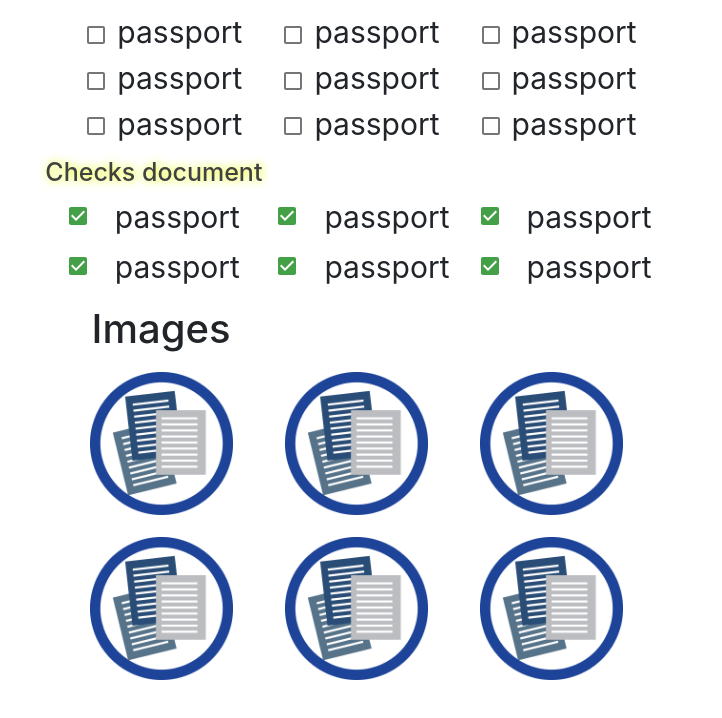
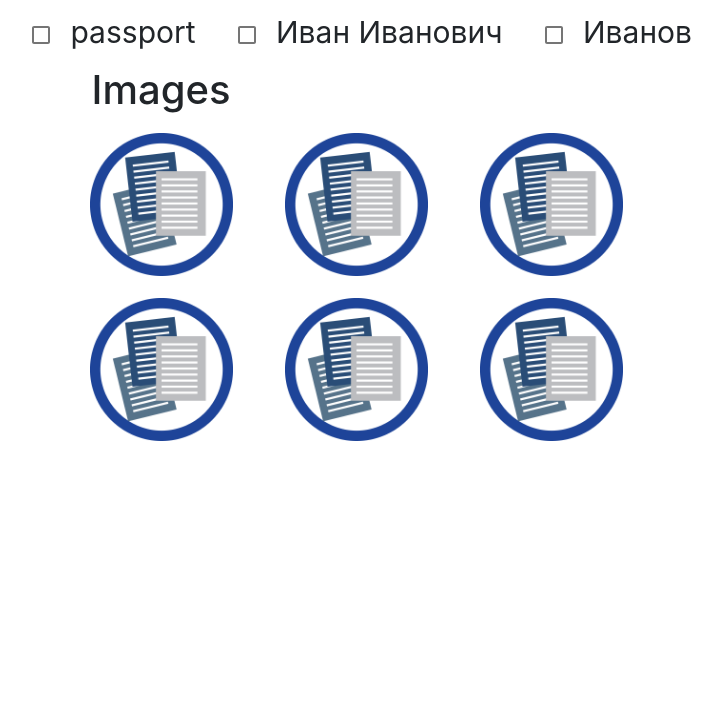
Before and after one commit to AleksandraMakhmutova/mobile_app_react, a React (Create React App) app in the folder client/: page /info/1 in a window 1280 px wide. Shown: the top 718 px of the page, without its empty margins (284-1006 px from the left). Built offline with nearby package versions, Linux system fonts and the light colour scheme.

Commit message:
add information in docList

```diff
--- a/client/src/App.js
+++ b/client/src/App.js
@@ -4,13 +4,13 @@ import MainPage from './Components/MainPage';
 import {BrowserRouter, Route, Switch} from 'react-router-dom'
 import InfoPage from './Components/InfoPage';
 
-
 function App() {
   return (
     <BrowserRouter>
 			<Switch>
 				<Route exact path="/" component={MainPage}/>
-				<Route exact path="/info/:id" component={InfoPage}/>
+<Route exact path="/info/:id" component={InfoPage}/>
+
 			</Switch>
 		</BrowserRouter>
   );
--- a/client/src/Components/InfoPage/InfoBox/index.js
+++ b/client/src/Components/InfoPage/InfoBox/index.js
@@ -3,62 +3,18 @@ import Checkbox from '@material-ui/core/Checkbox';
 import style from './style.module.css'
 
 function InfoBox({infoCard}) {
-
-const [checked, setChecked] = useState([
-		{ name: 'one',
-			id:1,
-			status:false,
-		},
-	  { name: 'two',
-	  	id:2,
-	  	status:false,
-  	},
-	{name: "three",
-		id:3,
-		status:false,
-	},
-	{name:'four',
-		id:4,
-		status:false,
-	},
-	{name:'five',
-		id:5,
-		status:false,
-	},
-  {	name: 'six',
-		id:6,
-		status:false,
-	},
-	{name:'seven',
-		id:7,
-		status:false,
-	},
-	{name:'eight',
-		id:8,
-		status:false,
-	},
-	{name:'nine',
-		id:9,
-		status:false,
+const [checked, setChecked] = useState(infoCard);
+const position = Object.keys(checked[0])
+const handleChange = (event) => {
+	let {value} = event.target
+  setChecked(prev=> prev.map(el=>{
+		for(let key in el){
+if(key==value){
+	return {...el, ...el[value].status = !el[value].status}
 }
-]);
-
-const handleChange = (event) => {
-	let {id} = event.target
-	console.log(id);
-  setChecked(prev=> prev.map((el)=>{
-		if(el.id == id){
-	     if(el.status===true)
-			 {
-			 return {...el, status:false}}
-			 if(!el.status)
-			 {return {...el, status: true}}
-	}
-		else 	return el
-		}	))
 		}
 
-
+		})	)}
 	return (
 	<div id={style.respTable}>
 <div id={style.respTableCaption}>
@@ -66,90 +22,31 @@ const handleChange = (event) => {
 <div className={style.respTableRow}>
 	<div className={style.tableBodyCell}>
 	<Checkbox
-        id={checked[0].id}
-        checked={checked[0].status}
+        value={position[1]}
+        checked={checked[0].document.status}
         onChange={handleChange}
 				color="default"
         inputProps={{ 'aria-label': 'primary checkbox' }}
-/>{infoCard.document}
-</div>
+/> {checked[0].document.document}</div>
 <div className={style.tableBodyCell}>
 	<Checkbox
-        id={checked[1].id}
-        checked={checked[1].status}
+        value={position[2]}
+        checked={checked[0].name.status}
         onChange={handleChange}
 				color="default"
         inputProps={{ 'aria-label': 'primary checkbox' }}
-/>{infoCard.document}
-</div>
+/> {checked[0].name.name}</div>
 <div className={style.tableBodyCell}>
 	<Checkbox
-        id={checked[2].id}
-        checked={checked[2].status}
+        value={position[3]}
+        checked={checked[0].surname.status}
         onChange={handleChange}
 				color="default"
         inputProps={{ 'aria-label': 'primary checkbox' }}
-/>{infoCard.document}
+/> {checked[0].surname.surname}</div>
+
 </div>
-</div>
-<div className={style.respTableRow}>
-<div className={style.tableBodyCell}>
-<Checkbox
-        id={checked[3].id}
-        checked={checked[3].status}
-        onChange={handleChange}
-				color="default"
-        inputProps={{ 'aria-label': 'primary checkbox' }}
-/>{infoCard.document}
-</div>
-<div className={style.tableBodyCell}>
-<Checkbox
-        id={checked[4].id}
-        checked={checked[4].status}
-        onChange={handleChange}
-				color="default"
-        inputProps={{ 'aria-label': 'primary checkbox' }}
-/>{infoCard.document}
-</div>
-<div className={style.tableBodyCell}>
-<Checkbox
-        id={checked[5].id}
-        checked={checked[5].status}
-        onChange={handleChange}
-				color="default"
-        inputProps={{ 'aria-label': 'primary checkbox' }}
-/>{infoCard.document}
-</div>
-</div>
-<div className={style.respTableRow}>
-<div className={style.tableBodyCell}>
-<Checkbox
-        id={checked[6].id}
-        checked={checked[6].status}
-        onChange={handleChange}
-				color="default"
-        inputProps={{ 'aria-label': 'primary checkbox' }}
-/>{infoCard.document}
-</div>
-<div className={style.tableBodyCell}>
-<Checkbox
-        id={checked[7].id}
-        checked={checked[7].status}
-        onChange={handleChange}
-				color="default"
-        inputProps={{ 'aria-label': 'primary checkbox' }}
-/>{infoCard.document}
-</div>
-<div className={style.tableBodyCell}>
-<Checkbox
-        id={checked[8].id}
-        checked={checked[8].status}
-        onChange={handleChange}
-				color="default"
-        inputProps={{ 'aria-label': 'primary checkbox' }}
-/>{infoCard.document}
-</div>
-</div>
+
 </div>
 </div>
 
@@ -158,3 +55,62 @@ const handleChange = (event) => {
 }
 
 export default InfoBox
+// {/*
+// <div className={style.respTableRow}>
+// <div className={style.tableBodyCell}>
+// <Checkbox
+//         id={checked[3].id}
+//         checked={checked[3].status}
+//         onChange={handleChange}
+// 				color="default"
+//         inputProps={{ 'aria-label': 'primary checkbox' }}
+// />{infoCard.document}
+// </div>
+// <div className={style.tableBodyCell}>
+// <Checkbox
+//         id={checked[4].id}
+//         checked={checked[4].status}
+//         onChange={handleChange}
+// 				color="default"
+//         inputProps={{ 'aria-label': 'primary checkbox' }}
+// />{infoCard.document}
+// </div>
+// <div className={style.tableBodyCell}>
+// <Checkbox
+//         id={checked[5].id}
+//         checked={checked[5].status}
+//         onChange={handleChange}
+// 				color="default"
+//         inputProps={{ 'aria-label': 'primary checkbox' }}
+// />{infoCard.document}
+// </div>
+// </div>
+// <div className={style.respTableRow}>
+// <div className={style.tableBodyCell}>
+// <Checkbox
+//         id={checked[6].id}
+//         checked={checked[6].status}
+//         onChange={handleChange}
+// 				color="default"
+//         inputProps={{ 'aria-label': 'primary checkbox' }}
+// />{infoCard.document}
+// </div>
+// <div className={style.tableBodyCell}>
+// <Checkbox
+//         id={checked[7].id}
+//         checked={checked[7].status}
+//         onChange={handleChange}
+// 				color="default"
+//         inputProps={{ 'aria-label': 'primary checkbox' }}
+// />{infoCard.document}
+// </div>
+// <div className={style.tableBodyCell}>
+// <Checkbox
+//         id={checked[8].id}
+//         checked={checked[8].status}
+//         onChange={handleChange}
+// 				color="default"
+//         inputProps={{ 'aria-label': 'primary checkbox' }}
+// />{infoCard.document}
+// </div> */}
+// {/* // </div> */}
--- a/client/src/Components/InfoPage/index.js
+++ b/client/src/Components/InfoPage/index.js
@@ -1,7 +1,8 @@
+import { ListItemSecondaryAction } from '@material-ui/core';
 import React, {useState } from 'react'
 import {useParams} from 'react-router-dom'
 import docList from '../MainPage/ScrollPart/docList'
-import CheckedInfo from './CheckedInfo';
+// import CheckedInfo from './CheckedInfo';
 import ImagePart from './ImagePart';
 import InfoBox from './InfoBox';
 
@@ -9,12 +10,11 @@ import InfoBox from './InfoBox';
 function InfoPage() {
 
 const {id} = useParams();
-const [infoCard, setInfoCard] = useState(docList.filter(el=>(el.id == id)));
-
+const [infoCard, setInfoCard] = useState(docList.filter(el=>(el.id.id == id)));
 		return (
 <div className="flex">
-	{	infoCard && <><InfoBox infoCard={infoCard[0]}/></> }
-	{ infoCard && <><CheckedInfo infoCard={infoCard[0]}/></>}
+
+{	infoCard && <><InfoBox infoCard={infoCard}/></> }
 <ImagePart/>
 </div>
 
@@ -26,3 +26,4 @@ const [infoCard, setInfoCard] = useState(docList.filter(el=>(el.id == id)));
 	}
 
 export default InfoPage
+// 	{ infoCard && <><CheckedInfo infoCard={infoCard[0]}/></>}
--- a/client/src/Components/MainPage/FotoPart/index.js
+++ b/client/src/Components/MainPage/FotoPart/index.js
@@ -6,9 +6,6 @@ function FotoPart() {
 		<div className={style.container}>
 		<div className={style.boxPhoto}>
 <i className={`fas fa-camera fa-2x ${cn(style.photoIcon)}`}></i>
-	{/* <form action="" >
-    <input type="file" id="imageFile" capture="user" accept="image/*"/>
-		</form>  */}
 			<div className={`custom-file ${cn(style.input)}`}>
 
   <input type="file" capture="user" accept="image/*" className="custom-file-input" id="customFile"/>
--- a/client/src/Components/MainPage/ScrollPart/docList.js
+++ b/client/src/Components/MainPage/ScrollPart/docList.js
@@ -1,54 +1,272 @@
-
 const docList = [
 	{
-		id: 1,
-		document: "passport",
-		name: "Name Surname"
+		id:{
+			status:false,
+			id: 1
+		},
+		document: {
+      status:false,
+			document: "passport"
+		}
+		,
+		name: {
+      status:false,
+      name:"Иван Иванович"
+		},
+		surname: {
+      status:false,
+      surname:"Иванов"
+		},
+		dateOfBirth: {
+      status:false,
+      date:'23.05.1990'
+		},
+		placeOfBirth: {
+			status:false,
+			place: 'Москва'
+		},
+		gender: {
+			status:false,
+			gender: 'муж.'
+		},
+		serialNumber: {
+			status:false,
+			serialNumber:'50 09 2190806'
+		},
+    dateOfIssue: {
+			status:false,
+			dateOfIssue:'24.10.2010'
+		},
+		departmentCode: {
+			status:false,
+			code:'540-513'
+		},
+   registration: {
+		 status:false,
+		registration: "Москва, Варшавское шоссе, дом 5, кв. 25"
+	 }
 	},
 	{
-		id: 2,
-		document: "passport",
-		name: "Name Surname"
+		id:{
+			status:false,
+			id: 2
+		},
+		document: {
+      status:false,
+			document: "passport"}
+		,
+		name: {
+      status:false,
+      name:"Ксения Ивановна"
+		},
+		surname: {
+      status:false,
+      surname:"Иванова"
+		},
+		dateOfBirth: {
+      status:false,
+      date:'23.05.1990'
+		},
+		placeOfBirth: {
+			status:false,
+			place: 'Москва'
+		},
+		gender: {
+			status:false,
+			gender: 'жен.'
+		},
+		serialNumber: {
+			status:false,
+			serialNumber:'50 09 2197007'
+		},
+    dateOfIssue: {
+			status:false,
+			dateOfIssue:'24.10.2010'
+		},
+		departmentCode: {
+			status:false,
+			code:'540-513'
+		},
+   registration: {
+		 status:false,
+		registration: "Москва, Варшавское шоссе, дом 5, кв. 25"
+	 }
 	},
 	{
-		id: 3,
-		document: "passport",
-		name: "Name Surname"
+		id:{
+			status:false,
+			id: 3
 		},
-	{
-		id: 4,
-		document: "passport",
-		name: "Name Surname"
+		document: {
+      status:false,
+			document: "passport"}
+		,
+		name: {
+      status:false,
+      name:"Мария Ивановна"
 		},
-	{
-		id: 5,
-		document: "passport",
-		name: "Name Surname"
+		surname: {
+      status:false,
+      surname:"Иванова"
 		},
-	{
-		id: 6,
-		document: "passport",
-		name: "Name Surname"
+		dateOfBirth: {
+      status:false,
+      date:'23.05.1995'
 		},
-	{
-		id: 7,
-		document: "passport",
-		name: "Name Surname"
+		placeOfBirth: {
+			status:false,
+			place: 'Москва'
 		},
-	{
-		id:8,
-		document: "passport",
-		name: "Name Surname"
+		gender: {
+			status:false,
+			gender: 'жен.'
 		},
-	{
-		id: 9,
-		document: "passport",
-		name: "Name Surname"
+		serialNumber: {
+			status:false,
+			serialNumber:'50 09 2190507'
 		},
-	{
-		id: 10,
-		document: "passport",
-		name: "Name Surname"
+    dateOfIssue: {
+			dateOfIssue:'24.10.2015',
+			status:false
+		},
+		departmentCode: {
+			status:false,
+			code:'540-513'
+		},
+   registration: {
+		 status:false,
+		registration: "Москва, Варшавское шоссе, дом 5, кв. 25"
 	 }
+	}
+	// ,
+	// {
+	// 	id: 4,
+	// 	document: {
+  //     status:false,
+	// 		document: "passport"}
+	// 	,
+	// 	name: {
+  //     status:false,
+  //     name:"Игорь Алексеевич"
+	// 	},
+	// 	surname: {
+  //     status:false,
+  //     surname:"Иванов"
+	// 	},
+	// 	dateOfBirth: {
+  //     status:false,
+  //     date:'23.05.1967'
+	// 	},
+	// 	placeOfBirth: {
+	// 		place: 'Москва',
+	// 		status:false
+	// 	},
+	// 	gender: {
+	// 		gender: 'муж.',
+	// 		status:false
+	// 	},
+	// 	serialNumber: {
+	// 		serialNumber:'50 09 2190557',
+	// 		status:false
+	// 	},
+  //   dateOfIssue: {
+	// 		dateOfIssue:'24.10.2000',
+	// 		status:false
+	// 	},
+	// 	departmentCode: {
+	// 		code:'540-513',
+	// 		status:false
+	// 	},
+  //  registration: {
+	// 	registration: "Москва, Варшавское шоссе, дом 5, кв. 25",
+	// 	status:false
+	//  }
+	// },
+	// {
+	// 	id: 5,
+	// 	document: {
+  //     status:false,
+	// 		document: "passport"}
+	// 	,
+	// 	name: {
+  //     status:false,
+  //     name:"Ольга Константиновна"
+	// 	},
+	// 	surname: {
+  //     status:false,
+  //     surname:"Киршанова"
+	// 	},
+	// 	dateOfBirth: {
+  //     status:false,
+  //     date:'20.05.1939'
+	// 	},
+	// 	placeOfBirth: {
+	// 		place: 'Москва',
+	// 		status:false
+	// 	},
+	// 	gender: {
+	// 		gender: 'жен.',
+	// 		status:false
+	// 	},
+	// 	serialNumber: {
+	// 		serialNumber:'50 09 2190056',
+	// 		status:false
+	// 	},
+  //   dateOfIssue: {
+	// 		dateOfIssue:'24.10.2015',
+	// 		status:false
+	// 	},
+	// 	departmentCode: {
+	// 		code:'540-513',
+	// 		status:false
+	// 	},
+  //  registration: {
+	// 	registration: "Москва, Варшавское шоссе, дом 5, кв. 25",
+	// 	status:false
+	//  }
+	// },
+	// {
+	// 	id: 6,
+	// 	document: {
+  //     status:false,
+	// 		document: "passport"}
+	// 	,
+	// 	name: {
+  //     status:false,
+  //     name:"Мария Ивановна"
+	// 	},
+	// 	surname: {
+  //     status:false,
+  //     surname:"Иванова"
+	// 	},
+	// 	dateOfBirth: {
+  //     status:false,
+  //     date:'23.05.1995'
+	// 	},
+	// 	placeOfBirth: {
+	// 		place: 'Москва',
+	// 		status:false
+	// 	},
+	// 	gender: {
+	// 		gender: 'жен.',
+	// 		status:false
+	// 	},
+	// 	serialNumber: {
+	// 		serialNumber:'50 09 2890007',
+	// 		status:false
+	// 	},
+  //   dateOfIssue: {
+	// 		dateOfIssue:'24.10.2005',
+	// 		status:false
+	// 	},
+	// 	departmentCode: {
+	// 		code:'540-513',
+	// 		status:false
+	// 	},
+  //  registration: {
+	// 	registration: "Москва, Варшавское шоссе, дом 85, кв. 255",
+	// 	status:false
+	//  }
+	// }
 ]
 export default docList
--- a/client/src/Components/MainPage/ScrollPart/index.js
+++ b/client/src/Components/MainPage/ScrollPart/index.js
@@ -4,17 +4,17 @@ import style from './style.module.css'
 
 //допустим с бэка придёт массив с данными,//ранее загруженных документов
 import docList from "./docList"
-import CardItem from './cardItem'
+import CardItem from './CardItem'
 
 
 
 function ScrollPart() {
-console.log(docList);
+
 	return (
 		<div className={style.container}>
 {
 	docList && docList.map(el=>(
-		<CardItem key={el.id} id={el.id} document={el.document} name={el.name} />
+		<CardItem id={el.id.id} document={el.document} name={el.name.name} surname={el.surname.surname}/>
 	))
 }
 
--- a/client/src/Components/MainPage/index.js
+++ b/client/src/Components/MainPage/index.js
@@ -9,7 +9,6 @@ function MainPage() {
 		<div className={s.container}>
 		<i className={`fas fa-cogs fa-2x ${cn(s.settings)}`}></i>
     <FotoPart/>
-    {/* <div className={s.horizontalLine}></div> */}
     <ScrollPart/>
 
 		</div>
```
Also changed, not shown: client/src/Components/MainPage/ScrollPart/CardItem/index.js (renamed from client/src/Components/MainPage/ScrollPart/cardItem/index.js, +4 -5 lines), client/src/Components/MainPage/ScrollPart/CardItem/style.module.css (renamed from client/src/Components/MainPage/ScrollPart/cardItem/style.module.css, +33 -0 lines). Lines whose indentation alone changed are shown as unchanged.
